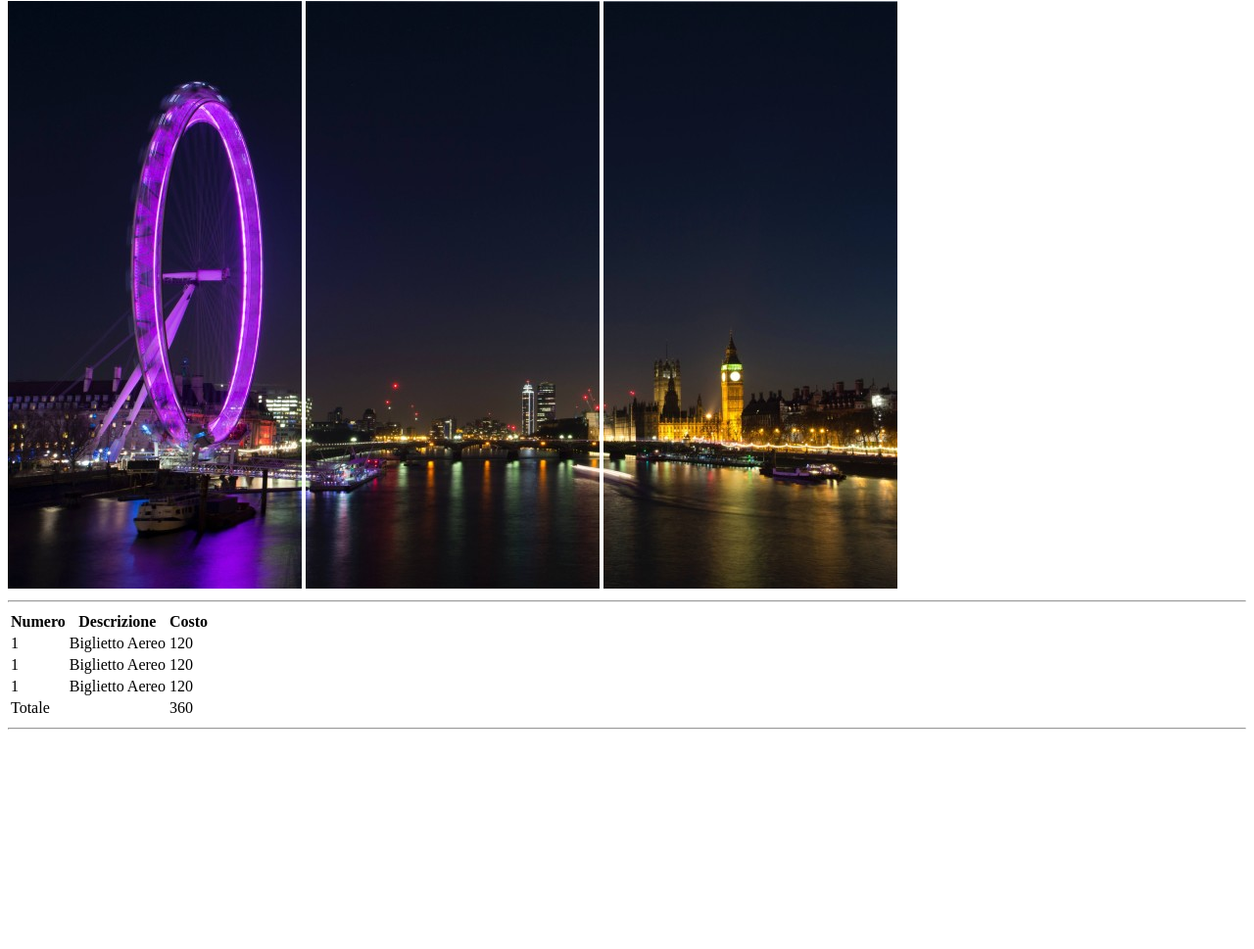
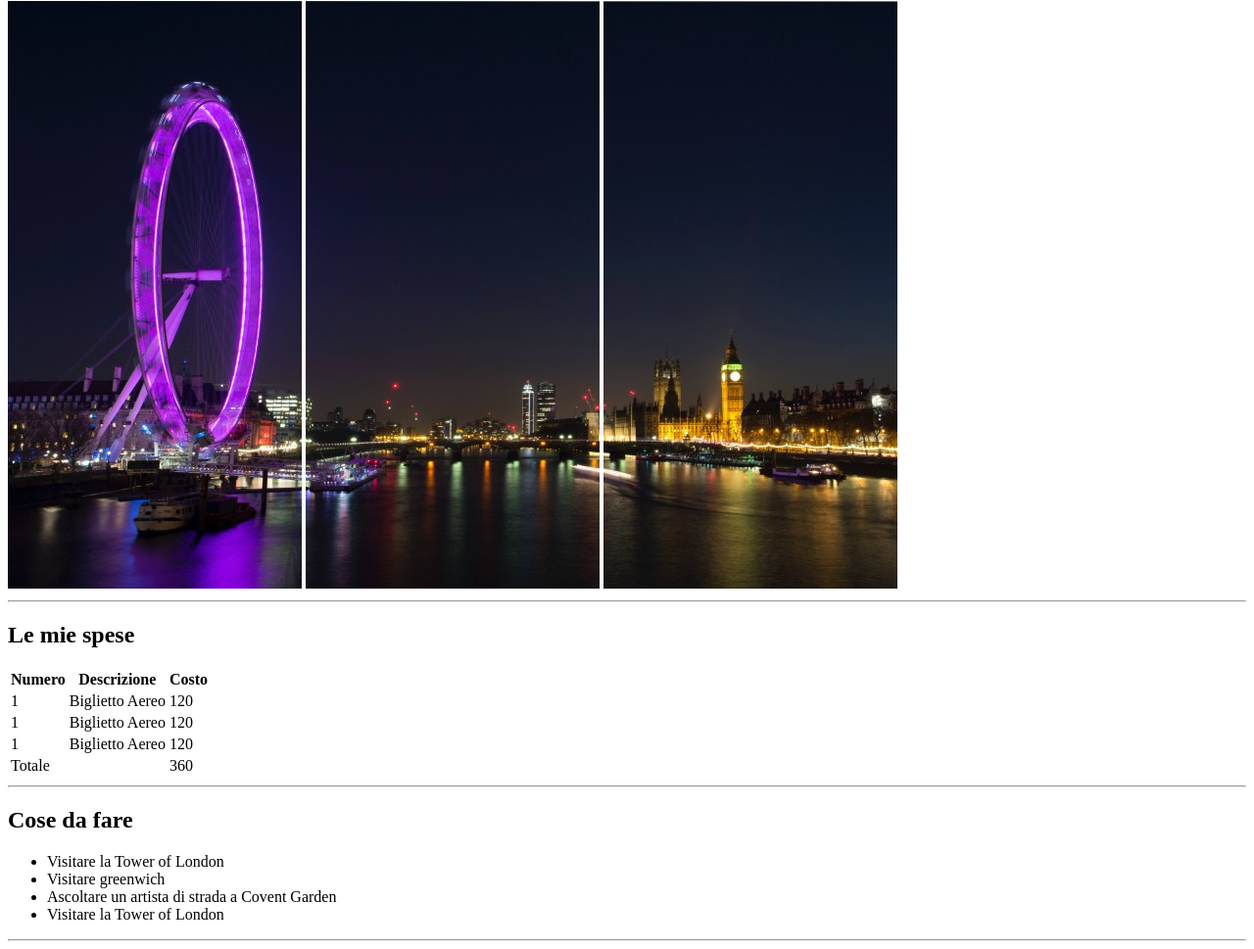
Before and after one commit to LuigiGrimaldi/html-london-trip, a plain HTML site: page index.html in a window 1280 px wide. Shown: the part 79-1048 px from the top of the page at 98% size. Before the commit the page ends 832 px from the top, so only its background shows below. Drawn offline with Linux system fonts and the light colour scheme.

Commit message:
memorandum commit

```diff
--- a/index.html
+++ b/index.html
@@ -16,8 +16,10 @@
         <hr>
     </header>
 
-    <!-- my expenses -->
-    <section>
+    <main>
+        <!-- my expenses -->
+        <section>
+        <h2>Le mie spese</h2>
         <table>
             <thead>
                 <tr>
@@ -47,7 +49,20 @@
                 </tr>
             </tbody>
         </table>
-    </section>
-    <hr>
+        </section>
+        <hr>
+
+        <!-- memorandum -->
+        <section>
+            <h2>Cose da fare</h2>
+            <ul>
+                <li>Visitare la Tower of London</li>
+                <li>Visitare greenwich</li>
+                <li>Ascoltare un artista di strada a Covent Garden</li>
+                <li>Visitare la Tower of London</li>
+            </ul>
+        </section>
+        <hr>
+    </main>
 </body>
 </html>
```
